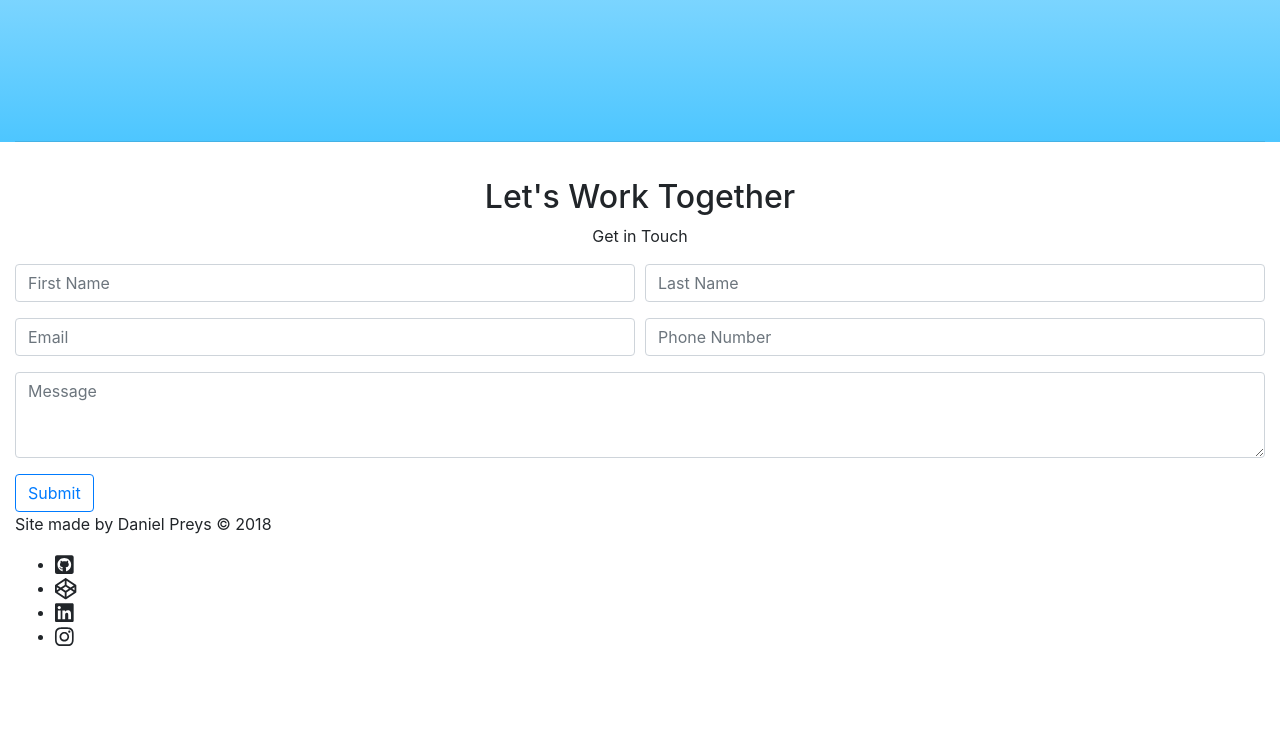
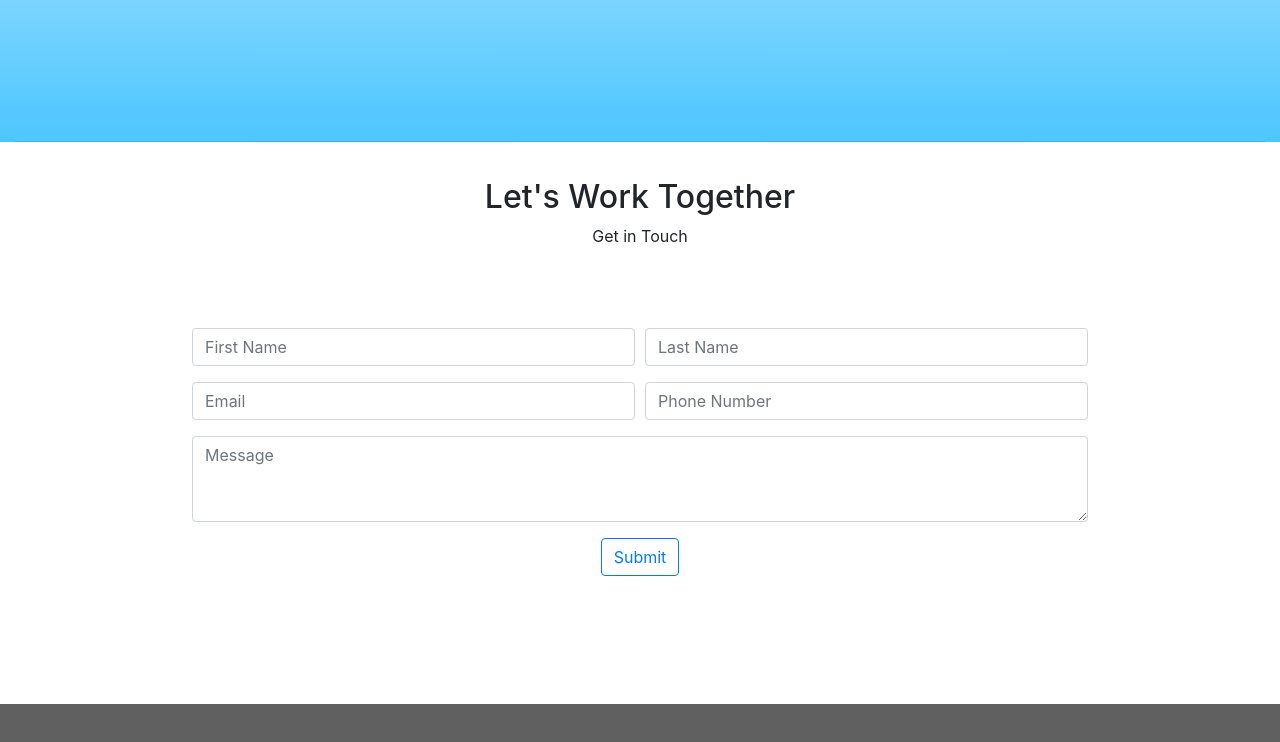
Before and after one commit to danielpreys/herokusite, a website: page views/index.html in a window 1280 px wide. Shown: the part 2026-2768 px from the top of the page. Before the commit the page ends 2674 px from the top, so only its background shows below. Drawn offline with nearby package versions, Linux system fonts and the light colour scheme; files whose address does not match are found by name.

Commit message:
fixed footer

```diff
--- a/public/main.css
+++ b/public/main.css
@@ -5,7 +5,7 @@ body, html {
 /* The hero image */
 .hero-image {
     /* The image used */
-    background-image: url("/photos/dmtn.jpg");
+    background-image: url('/photos/dmtn.jpg');
 
     /* Set a specific height */
     height: 80%;
@@ -79,3 +79,31 @@ img {
 	padding-right: 10%;
 	padding-top: 5%;
 }
+
+.sm-links, li {
+	list-style: none;
+	display: inline-block;
+	padding-left: 5px;
+	padding-right: 5px;
+	color: white;
+
+}
+
+.footer-list {
+	text-align: center;
+	background: #606060;
+	color: white;
+	padding-top: 5%;
+	padding-bottom: 5%;
+}
+
+.contact-form {
+	padding-left: 15%;
+	padding-right: 15%;
+	padding-top: 5%;
+	padding-bottom: 10%;
+}
+
+.sub-btn {
+	text-align: center;
+}
```
